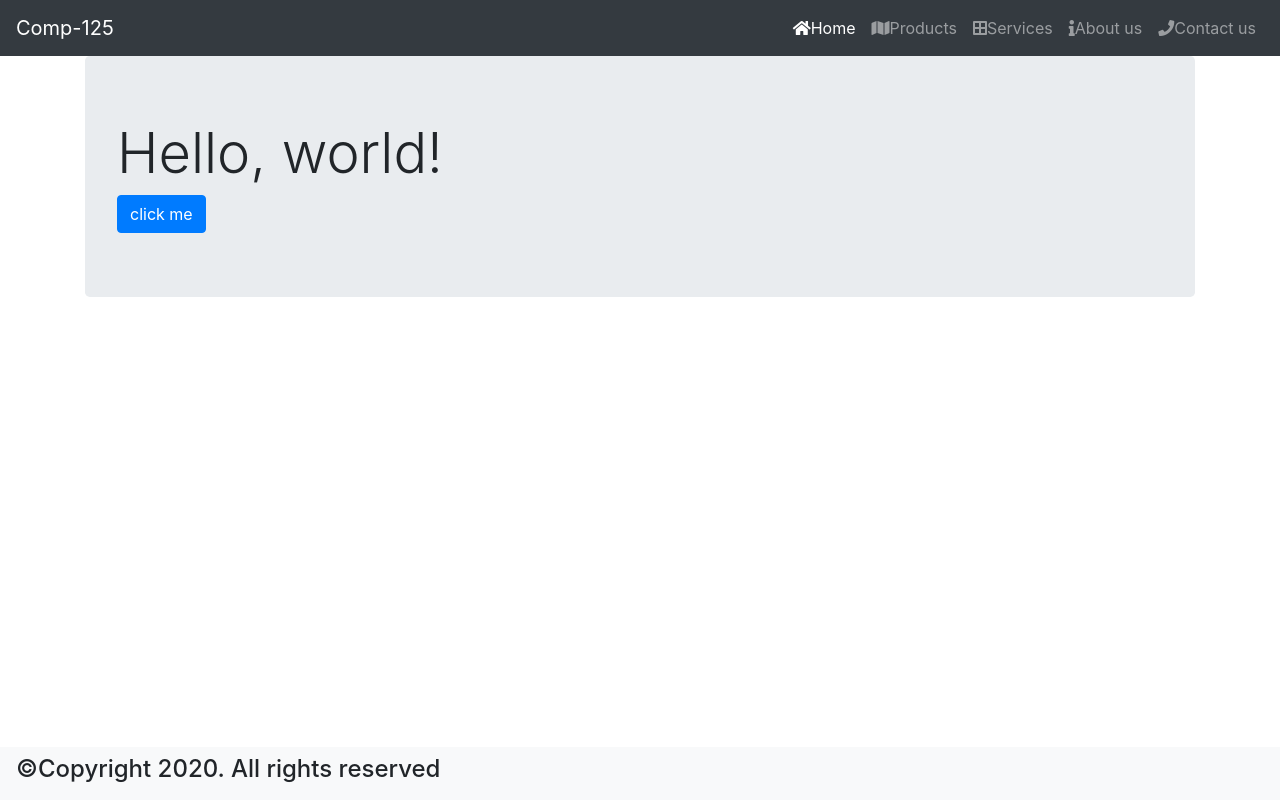
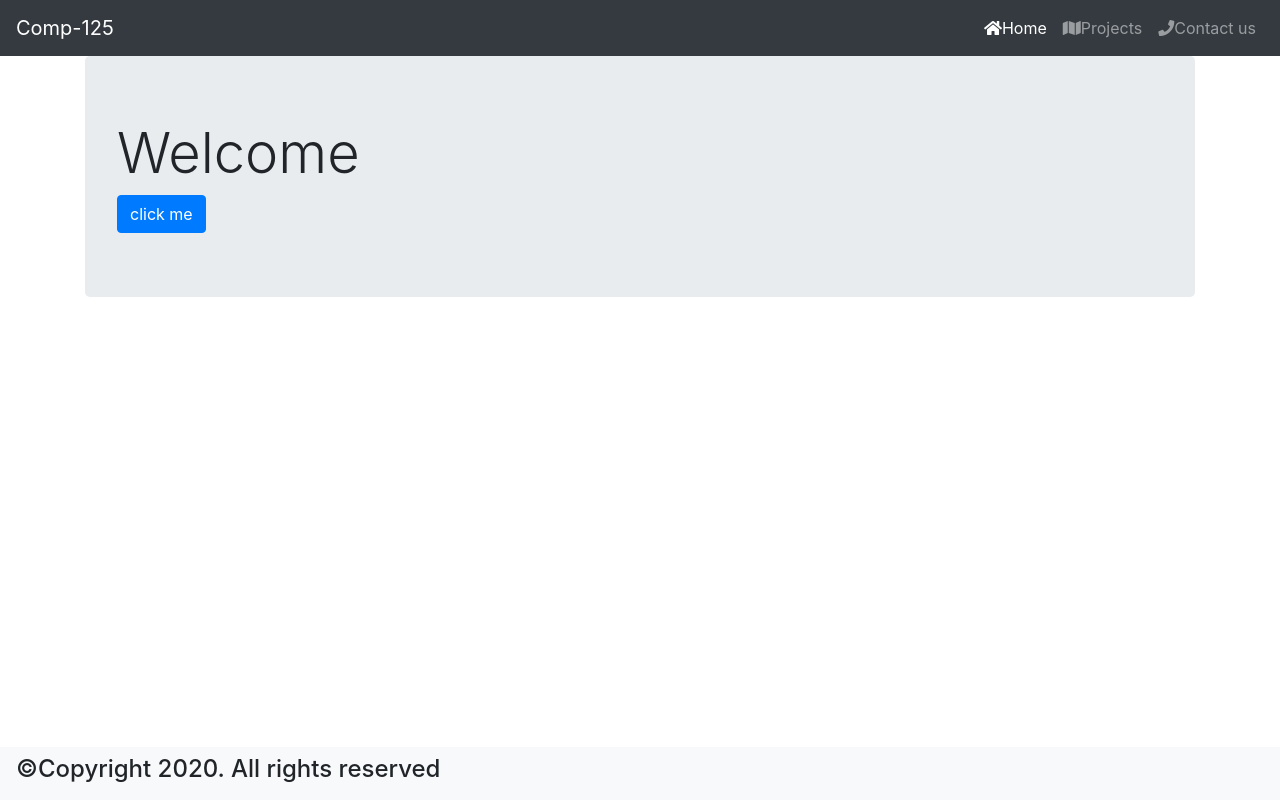
Before and after one commit to Simran145678/Assignment03_Comp125, a website: page index.html in a window 1280 px wide. Drawn offline with nearby package versions, Linux system fonts and the light colour scheme; files that its build step writes are made by us from their sources.

```diff
--- a/index.html
+++ b/index.html
@@ -26,16 +26,9 @@
         </li>
 
         <li class="nav-item">
-          <a class="nav-link" href="#"><i class="fas fa-map"></i>Products</a>
+          <a class="nav-link" href="#"><i class="fas fa-map"></i>Projects</a>
         </li>
 
-        <li class="nav-item">
-          <a class="nav-link" href="#"><i class="fas fa-border-all"></i>Services</a>
-        </li>
-
-        <li class="nav-item">
-          <a class="nav-link" href="#"><i class="fas fa-info"></i>About us</a>
-        </li>
 
         <li class="nav-item">
           <a class="nav-link" href="#"><i class="fas fa-phone"></i>Contact us</a>
@@ -48,7 +41,7 @@
   <main>
     <div class="container">
       <div class="jumbotron">
-        <h1 class="display-4">Hello, world!</h1>
+        <h1 class="display-4">Welcome</h1>
         <button class="btn btn-primary" id="clickMeButton">click me</button>
 
       </div>
```
Also changed, not shown: assets/logo1.jpg (added).
